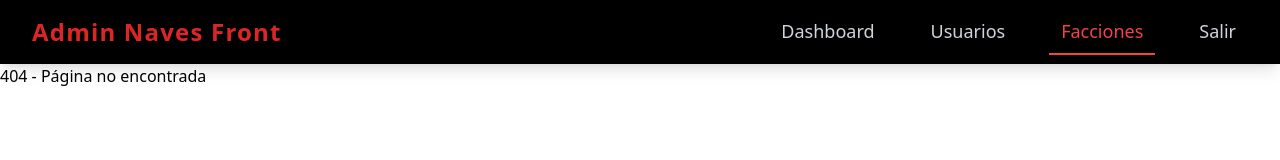
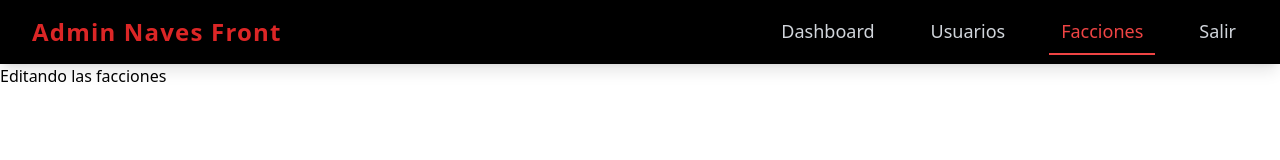
Before and after one commit to elarayax/naves-front, a React (Vite) app: page /admin/facciones in a window 1280 px wide. Before the commit this address had no page. Shown: the top 160 px of the page. Built offline with nearby package versions, Linux system fonts and the light colour scheme.

Commit message:
cambios en App.jsx

```diff
--- a/src/App.jsx
+++ b/src/App.jsx
@@ -1,40 +1,38 @@
 import { Routes, Route, useLocation } from 'react-router-dom';
-import {publicLinks} from './data/navbarPublicLinks';
-import {adminLinks} from './data/navbarAdminLinks';
-
+import { Suspense } from 'react';
+import { publicLinks } from './data/navbarPublicLinks';
+import { adminLinks } from './data/navbarAdminLinks';
 import Navbar from './components/organisms/Navbar';
-
-// Páginas
-import Home from './pages/user/Home';
-import Login from './pages/auth/login';
-import CreateUser from './pages/auth/create-user';
-import HomeAdmin from './pages/admin/HomeAdmin';
+import { appRoutes } from './routes/config';
 
 function Layout() {
   const location = useLocation();
 
-  // Rutas donde NO se muestra el NavbarPublic
-  const hideNavbarRoutes = ['/login', '/create-user'];
+  const isAdminRoute = location.pathname.startsWith('/admin');
+  const currentRoute = appRoutes.find(route => route.path === location.pathname);
+  const showNavbar = isAdminRoute || currentRoute?.showNavbar;
 
-  const isAdminRoute = location.pathname.startsWith('/admin');
-  const shouldShowNavbarPublic = !isAdminRoute && !hideNavbarRoutes.includes(location.pathname);
+  const navbarLinks = isAdminRoute ? adminLinks : publicLinks;
+  const navbarTitle = isAdminRoute ? 'Admin Naves Front' : 'Naves Front';
 
   return (
     <>
-      {isAdminRoute ? (
-        <Navbar links={adminLinks} title="Admin Naves Front"/>
-      ) : (
-        shouldShowNavbarPublic && <Navbar links={publicLinks}  title="Naves Front"/>
-      )}
+      {showNavbar && <Navbar links={navbarLinks} title={navbarTitle} />}
 
       <main>
-        <Routes>
-          <Route path="/" element={<Home />} />
-          <Route path="/login" element={<Login />} />
-          <Route path="/create-user" element={<CreateUser />} />
-          <Route path="/admin/dashboard" element={<HomeAdmin />} />
-          <Route path="*" element={<div>404 - Página no encontrada</div>} />
-        </Routes>
+        <Suspense
+          fallback={
+            <div className="flex items-center justify-center min-h-screen">
+              <div className="animate-spin rounded-full h-12 w-12 border-t-4 border-b-4 border-blue-600"></div>
+            </div>
+          }
+        >
+          <Routes>
+            {appRoutes.map(({ path, element }) => (
+              <Route key={path} path={path} element={element} />
+            ))}
+          </Routes>
+        </Suspense>
       </main>
     </>
   );
--- a/src/pages/admin/Facciones/HomeFacciones.jsx
+++ b/src/pages/admin/Facciones/HomeFacciones.jsx
@@ -0,0 +1,11 @@
+import React from 'react';
+
+const HomeFacciones = () => {
+    return (
+        <div>
+            <h1>Editando las facciones</h1>
+        </div>
+    );
+}
+
+export default HomeFacciones;
--- /dev/null
+++ b/src/routes/config.jsx
@@ -0,0 +1,31 @@
+import { lazy } from 'react';
+
+// Lazy loading hace que cargue las páginas solo cuando se necesitan
+const Home = lazy(() => import('../pages/user/Home'));
+const Login = lazy(() => import('../pages/auth/login'));
+const CreateUser = lazy(() => import('../pages/auth/create-user'));
+const HomeAdmin = lazy(() => import('../pages/admin/HomeAdmin'));
+const HomeFacciones = lazy(() => import('../pages/admin/Facciones/HomeFacciones'));
+
+// Rutas públicas o del usuario, así están mejor organizadas
+const publicRoutes = [
+  { path: '/', element: <Home />, showNavbar: true },
+  { path: '/login', element: <Login />, showNavbar: false },
+  { path: '/create-user', element: <CreateUser />, showNavbar: false },
+];
+
+// Rutas del administrador
+const adminRoutes = [
+  { path: '/admin/dashboard', element: <HomeAdmin />, isAdmin: true },
+  { path: '/admin/facciones', element: <HomeFacciones />, isAdmin: true },
+];
+
+// Ruta 404 por ahora no hice una página específica, solo un div simple (por ahora (puede cambiar (o eso creo)))
+const notFoundRoute = {
+  path: '*',
+  element: <div className="text-center py-10 text-2xl">404 - Página no encontrada u.u</div>,
+  showNavbar: false,
+};
+
+// Exportar todas las rutas en un solo arreglo, hell yeah
+export const appRoutes = [...publicRoutes, ...adminRoutes, notFoundRoute];
--- /dev/null
+++ b/src/services/FaccionesService.jsx
@@ -0,0 +1,12 @@
+import axios from 'axios';
+
+const BASE_URL = 'https://naves-back.onrender.com/api/facciones';
+
+class UserService {
+
+    getAllFacciones() {
+        return axios.get(BASE_URL);
+    }
+}
+
+export default new UserService();
```
Also changed, not shown: notas.txt.
